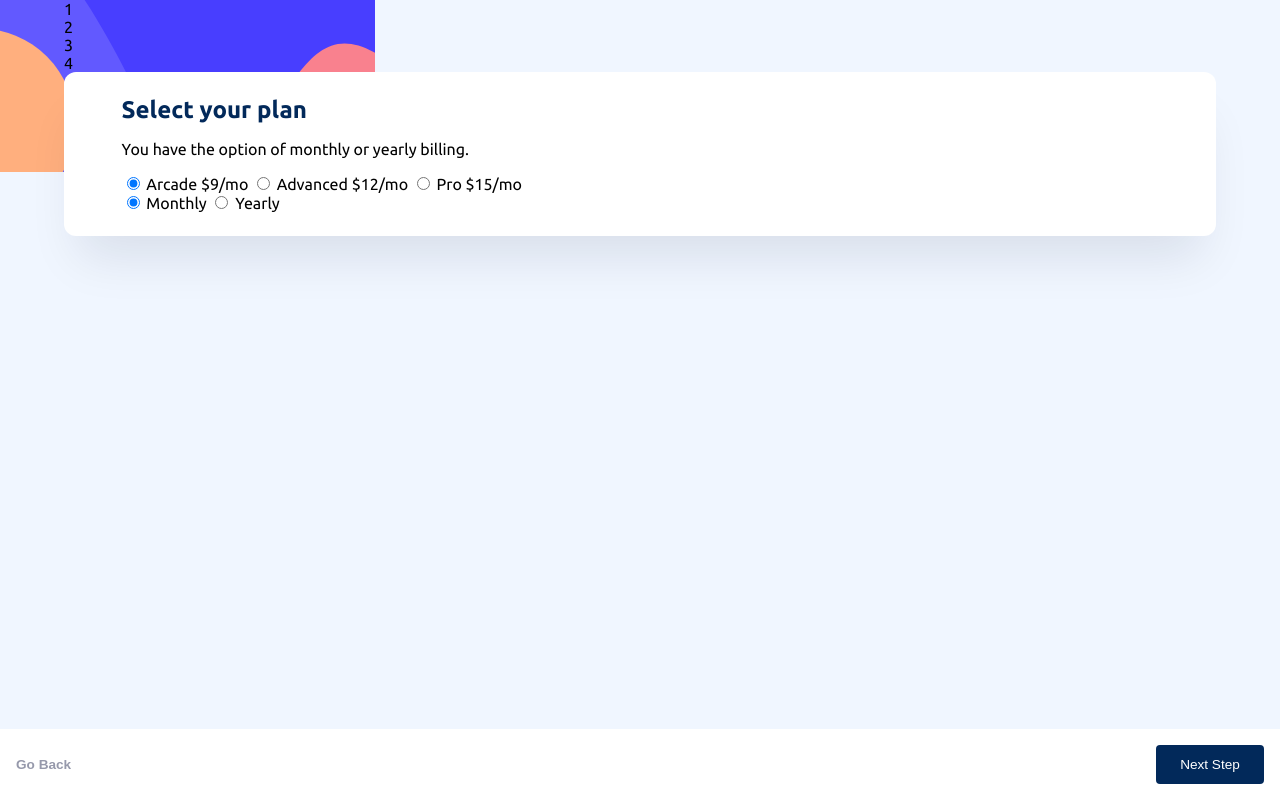
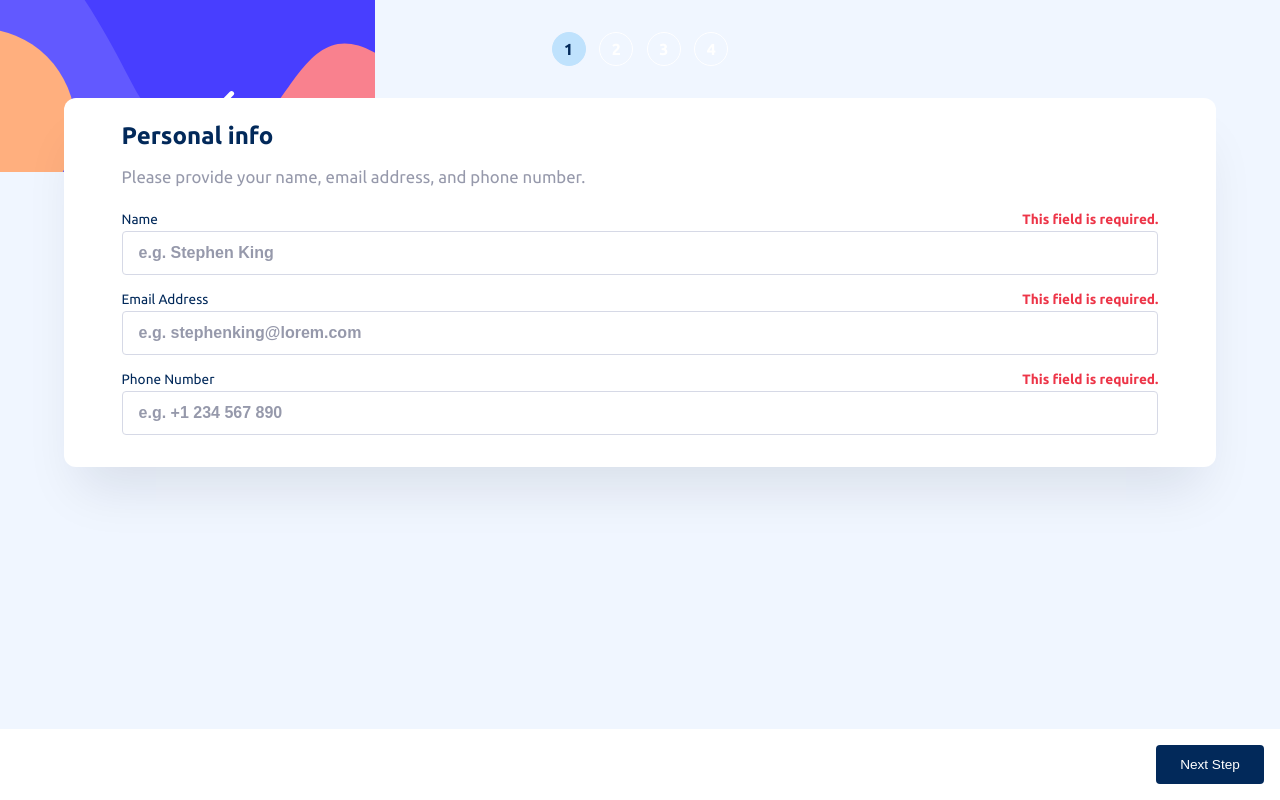
Before and after one commit to Patrick-Dolan/FM-multi-step-form, a plain HTML site: page index.html in a window 1280 px wide. Both pictures are taken after a click on the button "Next Step". Drawn offline with Linux system fonts and the light colour scheme.

Commit message:
Add form validation and update form UI

```diff
--- a/index.html
+++ b/index.html
@@ -17,50 +17,44 @@
 
   <!-- Sidebar start -->
 
-  <div id="mobile-step-counter">
+  <ul id="mobile-step-indicator">
+    <li><p class="step-indicator__number step-indicator__active">1</p></li>
+    <li><p class="step-indicator__number">2</p></li>
+    <li><p class="step-indicator__number">3</p></li>
+    <li><p class="step-indicator__number">4</p></li>
+  </ul>
+
+  <div id="desktop-step-indicator" class="hidden">
     <ul>
-      <li>1</li>
-      <li>2</li>
-      <li>3</li>
-      <li>4</li>
-    </ul>
-  </div>
-
-  <div id="desktop-sidebar" class="hidden">
-    <ol>
       <li>
+        <p class="step-indicator__number step-indicator__active">1</p>
         <div>
-          Step 1
-        </div>
-        <div>
-          Your info
+          <p>Step 1</p>
+          <p>Your info</p>
         </div>
       </li>
       <li>
+        <p class="step-indicator__number">2</p>
         <div>
-          Step 2
-        </div>
-        <div>
-          Select plan
+          <p>Step 2</p>
+          <p>Select plan</p>
         </div>
       </li>
       <li>
+        <p class="step-indicator__number">3</p>
         <div>
-          Step 3
-        </div>
-        <div>
-          Add-ons
+          <p>Step 3</p>
+          <p>Add-ons</p>
         </div>
       </li>
       <li>
+        <p class="step-indicator__number">4</p>
         <div>
-          Step 4
-        </div>
-        <div>
-          Summary
+          <p>Step 4</p>
+          <p>Summary</p>
         </div>
       </li>
-    </ol>
+    </ul>
   </div>
 
   <!-- Sidebar end -->
@@ -70,24 +64,34 @@
       <!-- Step 1 start -->
       <div id="form__step-1" class="form__step">
         <h2>Personal info</h2>
-        <p>Please provide your name, email address, and phone number.</p>
-        <label>
-          Name
-          <input type="text" name="name" placeholder="e.g. Stephen King" required>
-        </label>
-        <label>
-          Email Address
-          <input type="email" name="email" placeholder="e.g. stephenking@lorem.com" required>
-        </label>
-        <label>
-          Phone Number
-          <input type="tel" name="phoneNumber" placeholder="e.g. +1 234 567 890" required>
-        </label>
+        <p class="form__step-paragraph">Please provide your name, email address, and phone number.</p>
+        <div class="form__group">
+          <div class="form__label-error-group">
+            <label for="name">Name</label>
+            <p class="form__error-message"></p>
+          </div>
+          <input type="text" id="name" name="name" placeholder="e.g. Stephen King" required>
+        </div>
+        <div class="form__group">
+          <div class="form__label-error-group">
+            <label for="email">Email Address</label>
+            <p class="form__error-message"></p>
+          </div>
+          <input type="email" id="email" name="email" placeholder="e.g. stephenking@lorem.com" required>
+        </div>
+        <div class="form__group">
+          <div class="form__label-error-group">
+            <label for="phoneNumber">Phone Number</label>
+            <p class="form__error-message"></p>
+          </div>
+          <!-- Phone number input isn't actually validated -->
+          <input type="tel" id="phoneNumber" name="phoneNumber" placeholder="e.g. +1 234 567 890" required>
+        </div>
       </div>
       <!-- Step 2 -->
       <div id="form__step-2" class="form__step hidden">
         <h2>Select your plan</h2>
-        <p>You have the option of monthly or yearly billing.</p>
+        <p class="form__step-paragraph">You have the option of monthly or yearly billing.</p>
         <label>
           <input type="radio" name="plan" value="arcade" checked> Arcade
           $9/mo
@@ -112,7 +116,7 @@
       <!-- Step 3 -->
       <div id="form__step-3" class="form__step hidden">
         <h2>Pick add-ons</h2>
-        <p>Add-ons help enhance your gaming experience.</p>
+        <p class="form__step-paragraph">Add-ons help enhance your gaming experience.</p>
         <label>
           <input type="checkbox" name="addons" value="online-service">
           Online service
@@ -135,14 +139,14 @@
       <!-- Step 4 -->
       <div id="form__step-4" class="form__step hidden">
         <h2>Finishing up</h2>
-        <p>Double-check everything looks OK before confirming.</p>
+        <p class="form__step-paragraph">Double-check everything looks OK before confirming.</p>
         <!-- Dynamically add subscription and add-on selections here -->
-        <p>Total (per month/year)</p>
+        <p class="form__step-paragraph">Total (per month/year)</p>
       </div>
       <!-- Form submission complete display -->
       <div id="form__submission-complete" class="hidden">
         <h2>Thank you!</h2>
-        <p>
+        <p class="form__step-paragraph">
           Thanks for confirming your subscription! We hope you have fun
           using our platform. If you ever need support, please feel free
           to email us at support@loremgaming.com.
--- a/js/scripts.js
+++ b/js/scripts.js
@@ -21,6 +21,7 @@ function handleFormSubmit(event) {
     }
   }
 
+  // TODO set up UI function that can be called to move to form submission complete state
   console.log(formDataObject);
 }
 
@@ -32,6 +33,7 @@ function createStepHandler() {
   const nextButton = document.getElementById("next-step-button");
   const backButton = document.getElementById("previous-step-button");
   const submitButton = document.getElementById("submit-button");
+  const mobileStepCounterItems = Array.from(document.querySelectorAll(".step-indicator__number"));
 
   function updateFormUI() {
     // Hide all steps
@@ -48,10 +50,68 @@ function createStepHandler() {
 
     // Show submit button on last step and hide on other steps
     submitButton.style.display = currentStep === steps.length - 1 ? "block" : "none";
+
+    // Update mobile step counter
+    mobileStepCounterItems.forEach(item => item.classList.remove("step-indicator__active"));
+    mobileStepCounterItems.forEach(item => parseInt(item.innerHTML) === currentStep + 1 ? item.classList.add("step-indicator__active") : null);
+  }
+
+  function getErrorMessage(input) {
+    if (input.validity.valueMissing) {
+      return 'This field is required.';
+    } else if (input.validity.typeMismatch) {
+      return 'Please enter a valid value.';
+    } else if (input.validity.patternMismatch) {
+      return 'Please match the requested format.';
+    } else if (input.validity.tooLong) {
+      return 'Please enter a shorter value.';
+    } else if (input.validity.tooShort) {
+      return 'Please enter a longer value.';
+    } else if (input.validity.rangeUnderflow) {
+      return 'Please enter a value greater than or equal to the minimum.';
+    } else if (input.validity.rangeOverflow) {
+      return 'Please enter a value less than or equal to the maximum.';
+    } else if (input.validity.stepMismatch) {
+      return 'Please enter a valid value.';
+    } else if (input.validity.badInput) {
+      return 'Please enter a valid value.';
+    } else if (input.validity.customError) {
+      return 'Please enter a valid value.';
+    } else {
+      return 'Please enter a valid value.';
+    }
+  }
+
+  function stepIsValidated() {
+    const step = steps[currentStep];
+    const inputs = Array.from(step.querySelectorAll("input"));
+    let isValid = true;
+
+  inputs.forEach(input => {
+    const formGroup = input.closest(".form__group");
+    const errorMessageElement = formGroup ? formGroup.querySelector(".form__error-message") : null;
+
+      if (!input.checkValidity()) {
+        isValid = false;
+
+        // Find the error message element and set its inner text to the validation error message
+        if (errorMessageElement) {
+          errorMessageElement.innerText = getErrorMessage(input);
+        }
+      } else {
+        // If input is valid, clear any previous error message
+        if (errorMessageElement) {
+          errorMessageElement.innerText = "";
+        }
+      }
+    });
+
+    return isValid;
   }
 
   return {
     handleStepChange: (stepNumber) => {
+      if (!stepIsValidated()) { return; }
       currentStep += stepNumber;
       currentStep = Math.max(0, Math.min(steps.length - 1, currentStep));
       updateFormUI();
@@ -60,6 +120,8 @@ function createStepHandler() {
   };
 };
 
+// TODO add event listener that stops form submission on enter key press unless on last step
+
 // Wait till load to execute all code
 window.addEventListener("load", function() {
   const stepHandler = createStepHandler();
--- a/styles.css
+++ b/styles.css
@@ -5,11 +5,19 @@
 :root {
   --primary-color: hsl(213, 96%, 18%);
   --secondary-color: hsl(252, 78%, 60%);
+  --tertiary-color: hsl(206, 94%, 87%);
   --form-background: hsl(0, 0%, 100%);
   --shadow: hsla(213, 96%, 9%, 0.1);
+  --light-border: hsl(229, 24%, 87%);
   --text-light: hsl(0, 0%, 100%);
   --text-neutral: hsl(231, 11%, 63%);
-  ;
+  --error-color: hsl(354, 84%, 57%);
+
+  /* UNUSED COLORS for challenge */
+  --purplish-blue: hsl(243, 100%, 62%);
+  --pastel-blue: hsl(228, 100%, 84%);
+  --magnolia: hsl(217, 100%, 97%);
+  --alabaster: hsl(231, 100%, 99%);
 }
 
 body {
@@ -36,6 +44,10 @@ ul {
   margin: 0;
 }
 
+label {
+  color: var(--primary-color);
+}
+
 .container {
   width: 100%;
   max-width: 90%;
@@ -59,6 +71,93 @@ ul {
   max-width: 90%;
   margin: 0 auto;
   padding: 1.5em 0;
+}
+
+.form__step-paragraph {
+  color: var(--text-neutral);
+  font-size: 1.05rem;
+}
+
+/* Form Fields */
+
+.form__group {
+  display: flex;
+  flex-direction: column;
+  gap: .25em;
+  margin-bottom: .5em;
+}
+
+.form__group input {
+  border: 1px solid var(--light-border);
+  color: var(--primary-color);
+  border-radius: .25rem;
+  padding: .75rem .75rem;
+  font-size: 1rem;
+  font-weight: 700;
+}
+
+.form__group label {
+  font-size: .85rem;
+}
+
+.form__group input::placeholder {
+  color: var(--text-neutral);
+  font-weight: 700;
+  padding: 0 .25em;
+}
+
+.form__label-error-group {
+  display: flex;
+  justify-content: space-between;
+  margin: .5em 0 0 0;
+}
+
+.form__error-message {
+  color: var(--error-color);
+  margin: 0;
+  font-weight: 700;
+  font-size: .85rem;
+}
+
+
+
+/* Form step indicator */
+
+#mobile-step-indicator {
+  display: flex;
+  justify-content: center;
+  align-items: center;
+  margin: 2em 0 2em 0;
+  gap: .85em;
+}
+
+#desktop-step-indicator li {
+  display: flex;
+  gap: 1em;
+  margin-bottom: 2em;
+}
+
+#desktop-step-indicator p {
+  margin: 0;
+}
+
+.step-indicator__number {
+  width: 2em;
+  height: 2em;
+  border: 1px solid var(--text-light);
+  border-radius: 50%;
+  color: var(--text-light);
+  display: flex;
+  justify-content: center;
+  align-items: center;
+  font-weight: 700;
+  margin: 0;
+}
+
+.step-indicator__active {
+  background-color: var(--tertiary-color);
+  border-color: var(--tertiary-color);
+  color: var(--primary-color);
 }
 
 /* Form buttons */
```
